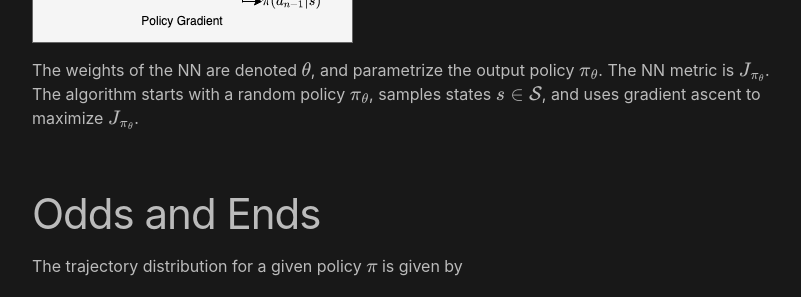
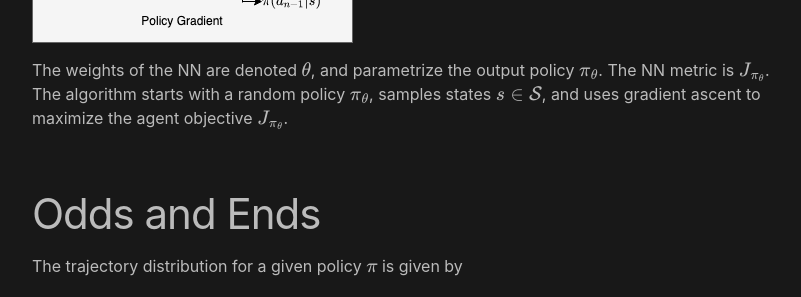
Before and after one commit to analytiq-hub/sigagent.github.io, a Jekyll site: the page built from machine_learning/_posts/2021-02-14-reinforce.md, in a window 1280 px wide and 900 px high, scrolled down 938 px. Shown: the part 176-473 px from the top of the window, without its empty margins (238-1039 px from the left). Built offline with Jekyll 4.4.1, drawn with Linux system fonts in a browser that asks for light colours; formulas are drawn with MathJax 3; a script that is not in the unit is left out.

Commit message:
*** empty log message ***

```diff
--- a/machine_learning/_posts/2021-02-14-reinforce.md
+++ b/machine_learning/_posts/2021-02-14-reinforce.md
@@ -44,7 +44,7 @@ We will construct a deep neural network with states $$s \in \mathcal{S}$$, and p
 
 ![PolicyGradient](/src/diagrams/policy_gradient.png)
 
-The weights of the NN are denoted $$\theta$$, and parametrize the output policy $$\pi_\theta$$. The NN metric is $$J_{\pi_\theta}$$. The algorithm starts with a random policy $$\pi_\theta$$, samples states $$s \in \mathcal{S}$$, and uses gradient ascent to maximize $$J_{\pi_\theta}$$.
+The weights of the NN are denoted $$\theta$$, and parametrize the output policy $$\pi_\theta$$. The NN metric is $$J_{\pi_\theta}$$. The algorithm starts with a random policy $$\pi_\theta$$, samples states $$s \in \mathcal{S}$$, and uses gradient ascent to maximize the agent objective $$J_{\pi_\theta}$$.
 
 
 
```
